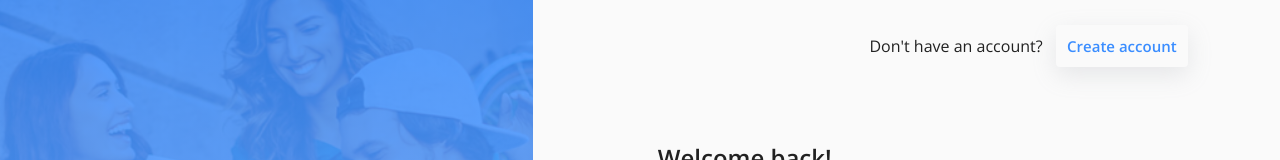
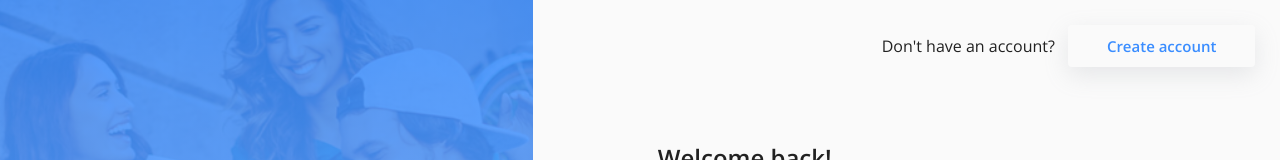
Before and after one commit to jmhubbard/messenger-starter, a React (Create React App) app in the folder client/: page /login in a window 1280 px wide. Shown: the top 160 px of the page. Built offline with nearby package versions, Linux system fonts and the light colour scheme; no server answers.

Commit message:
adds class for register button grid, fixes register button fullWidth

```diff
--- a/client/src/Login.js
+++ b/client/src/Login.js
@@ -23,7 +23,6 @@ const useStyles = makeStyles((theme) => ({
   },
   image: {
     backgroundImage: `linear-gradient(to bottom, RGBA(58, 141, 255, .85), RGBA(134, 185, 255, .85)),url('${process.env.PUBLIC_URL}/bg-img.png')`,
-    // backgroundImage: "url(https://source.unsplash.com/random)",
     backgroundRepeat: "no-repeat",
     backgroundSize: "cover",
     backgroundPosition: "center",
@@ -59,6 +58,9 @@ const useStyles = makeStyles((theme) => ({
   },
   formGrid: {
     margin: "50px 0",
+  },
+  registerButtonGrid: {
+    margin: "0 50px 0 0",
   }
 }));
 
@@ -114,14 +116,14 @@ const Login = (props) => {
           <Grid item xs={3} sm={3} md={3}>
             <Typography>Don't have an account?</Typography>
           </Grid>
-          <Grid item xs={4} sm={4} md={4}>
+          <Grid item xs={3} sm={3} md={3} className={classes.registerButtonGrid}>
             <Button
               className={classes.registerButton}
               onClick={() => history.push("/register")}
               type="submit"
               size="large"
               color="primary"
-              fullwidth
+              fullWidth
             >
               Create account
             </Button>
@@ -196,59 +198,6 @@ const Login = (props) => {
                 </form>
               </Grid>
             </Grid>
-            {/* <form className={classes.form} onSubmit={handleLogin}>
-              <Grid>
-                <h1>Welcome back!</h1>
-              </Grid>
-              <Grid container justify="center">
-                <Grid item xs={12} sm={8} md={8}>
-                  <TextField
-                    label="E-mail address"
-                    name="username"
-                    type="text"
-                    required
-                    autoFocus
-                    fullWidth
-                    margin="normal"
-                  />
-                </Grid>
-              </Grid>
-              <Grid container justify="center">
-                <Grid item xs={12} sm={8} md={8}>
-                  <TextField
-                    label="Password"
-                    type="password"
-                    name="password"
-                    required
-                    fullWidth
-                    margin="normal"
-                    InputProps={{
-                      endAdornment: (
-                        <InputAdornment position="end">
-                          <Typography>
-                            <Link href="#">Forgot?</Link>
-                          </Typography>
-                        </InputAdornment>
-                      ),
-                    }}
-                  />
-                </Grid>
-              </Grid>
-              <Grid container justify="center">
-                <Grid item xs={4} sm={4} md={4}>
-                  <Button
-                    type="submit"
-                    variant="contained"
-                    size="large"
-                    color="primary"
-                    fullWidth
-                    className={classes.loginButton}
-                  >
-                    Login
-                  </Button>
-                </Grid>
-              </Grid>
-            </form> */}
           </Grid>
         </Grid>
       </Grid>
```
